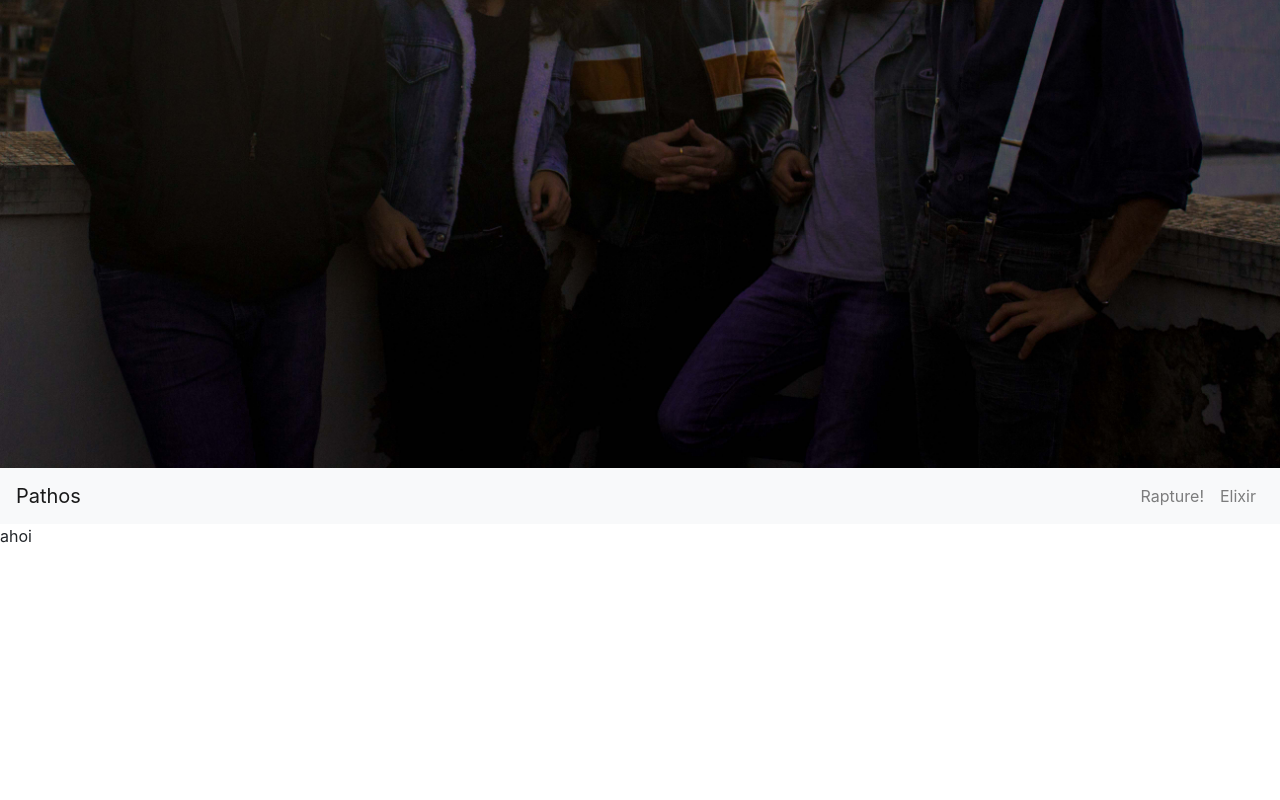
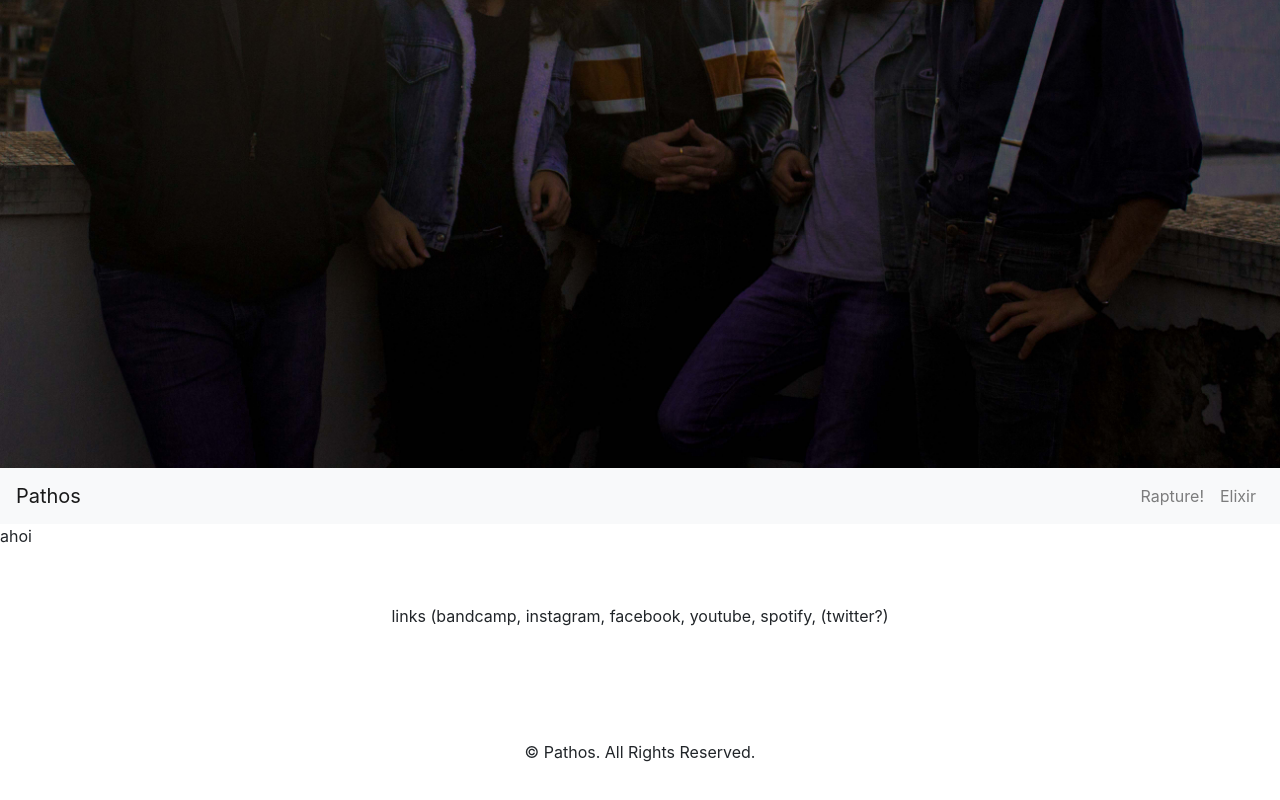
Before and after one commit to rbmarliere/pathos.band, a React (Create React App) app: page / in a window 1280 px wide. Shown: the part 385-1185 px from the top of the page. Before the commit the page ends 933 px from the top, so only its background shows below. Built offline with nearby package versions, Linux system fonts and the light colour scheme.

Commit message:
add basic footer

```diff
--- /dev/null
+++ b/src/assets/css/Footer.css
@@ -0,0 +1,6 @@
+
+Footer {
+    padding: 40px 0;
+    font-size: 16px;
+    text-align: center;
+}
--- a/src/components/App.js
+++ b/src/components/App.js
@@ -1,7 +1,8 @@
 import React, { Component } from "react";
 import PropTypes from "prop-types";
-import NavBar from "../components/NavBar";
-import Banner from "../components/Banner";
+import Banner from "./Banner";
+import NavBar from "./NavBar";
+import Footer from "./Footer";
 
 class App extends Component
 {
@@ -45,6 +46,7 @@ class App extends Component
                 <Banner onLoad={ this.handleBannerLoaded.bind(this) }/>
                 <NavBar scroll={ this.state.scroll } navtop={ this.state.navtop }/>
                 { this.props.children }
+                <Footer/>
             </div>
         );
     }
--- /dev/null
+++ b/src/components/Footer.js
@@ -0,0 +1,35 @@
+import React from "react";
+import {
+    Col,
+    Container,
+    Row
+} from "reactstrap";
+import "../assets/css/Footer.css";
+
+const Footer = () =>
+{
+    return (
+        <div>
+            <footer className="Footer">
+                <Container className="container-fluid" expand="md">
+                    <Row className="pt-3 pb-3">
+                        <Col xs="12">
+                            links (bandcamp, instagram, facebook, youtube, spotify, (twitter?)
+                        </Col>
+                    </Row>
+                </Container>
+            </footer>
+            <footer className="Footer">
+                <Container className="container-fluid" expand="md">
+                    <Row className="pt-3 pb-3">
+                        <Col xs="12">
+                            &copy; Pathos. All Rights Reserved.
+                        </Col>
+                    </Row>
+                </Container>
+            </footer>
+        </div>
+    );
+};
+
+export default Footer;
```
